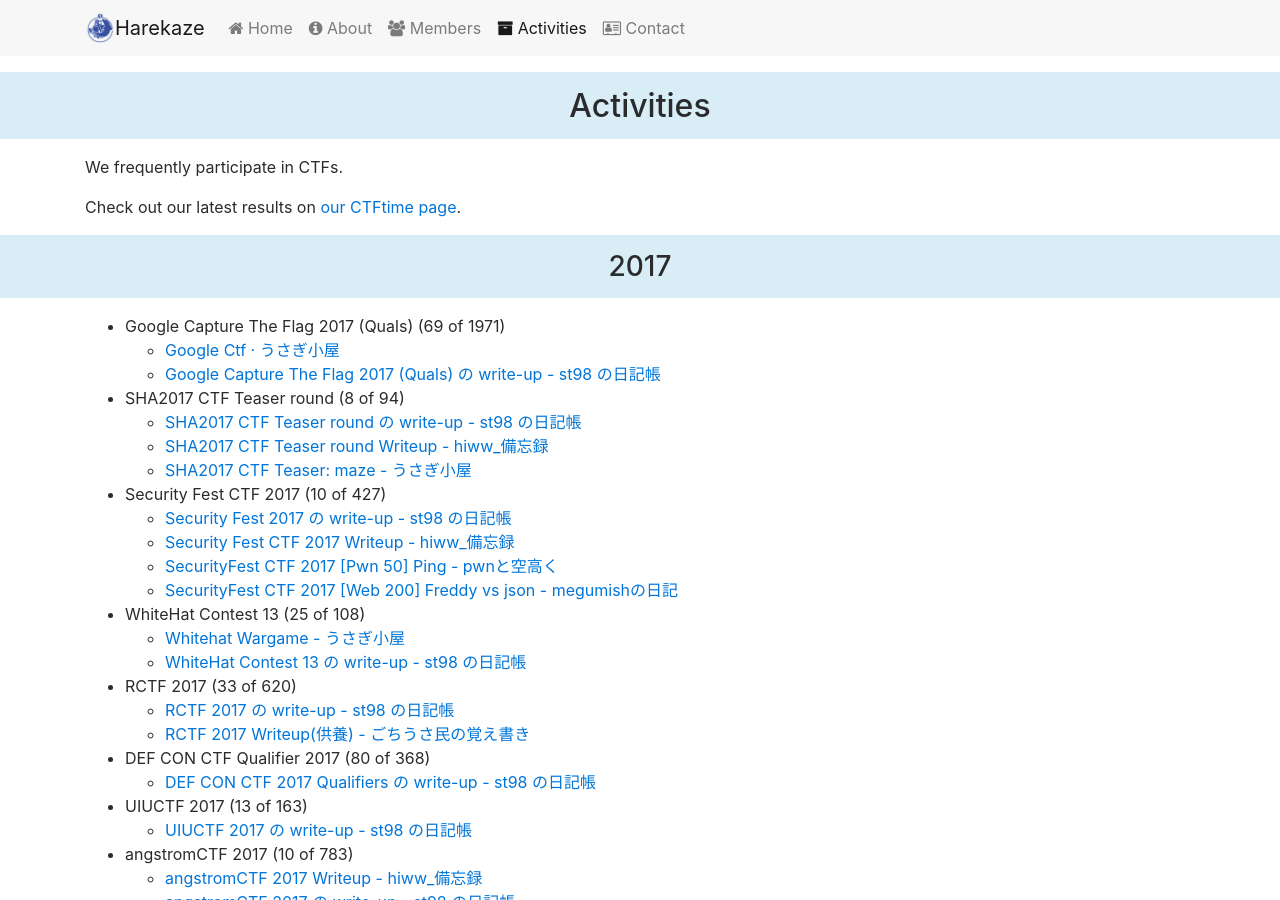
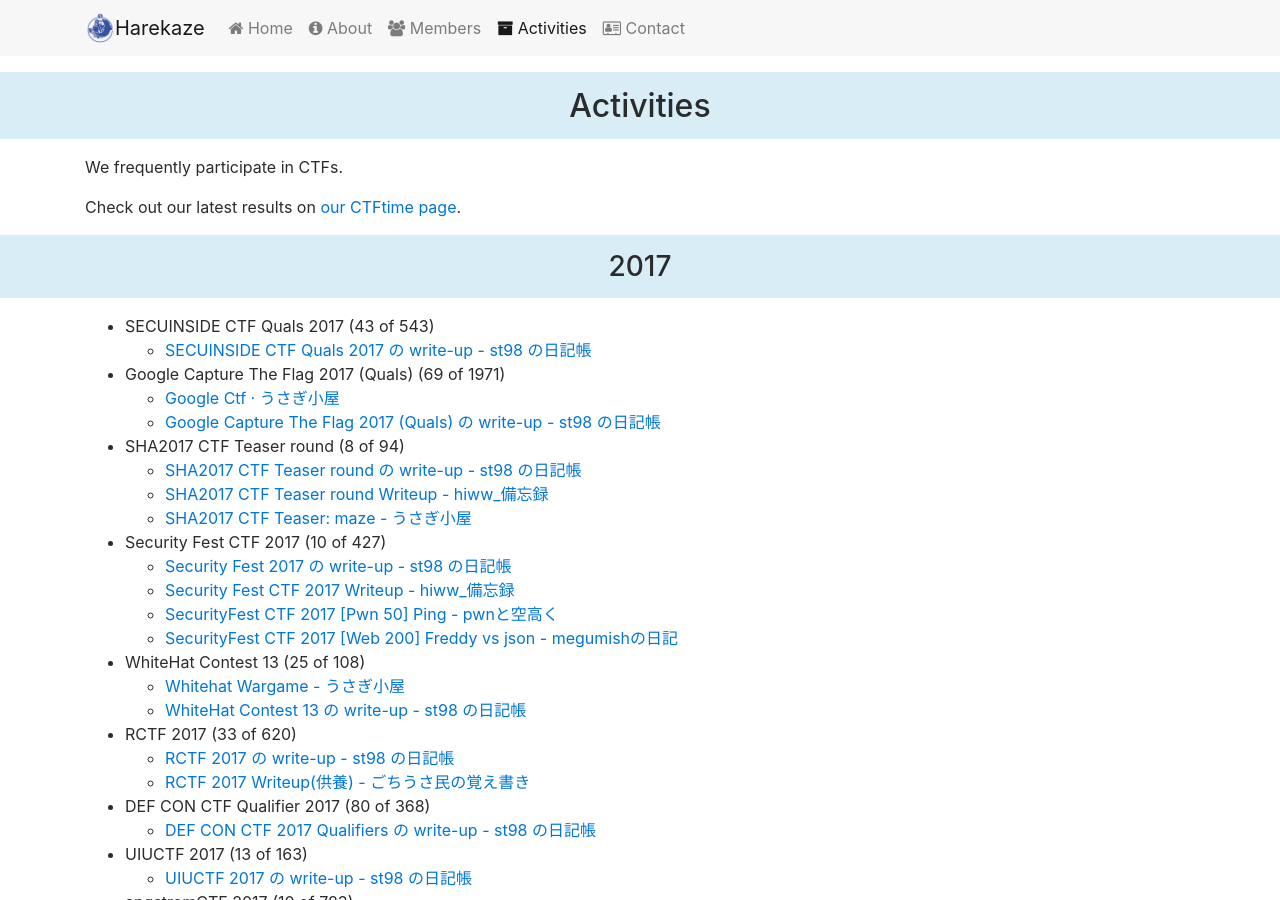
Before and after one commit to TeamHarekaze/TeamHarekaze.github.io, a Jekyll site: the page built from activities.html, in a window 1280 px wide and 900 px high. Built offline with Jekyll 4.4.1, drawn with Linux system fonts in a browser that asks for light colours; nearby versions of some CDN libraries.

Commit message:
Add SECUINSIDE CTF Quals 2017

```diff
--- a/_data/activities.yml
+++ b/_data/activities.yml
@@ -1,5 +1,11 @@
 - year: 2017
   ctfs:
+    - name: "SECUINSIDE CTF Quals 2017"
+      rank: 43
+      participants: 543
+      writeups:
+        - title: "SECUINSIDE CTF Quals 2017 の write-up - st98 の日記帳"
+          url: "https://st98.github.io/diary/posts/2017-07-02-secuinside-ctf-quals-2017.html"
     - name: "Google Capture The Flag 2017 (Quals)"
       rank: 69
       participants: 1971
```
